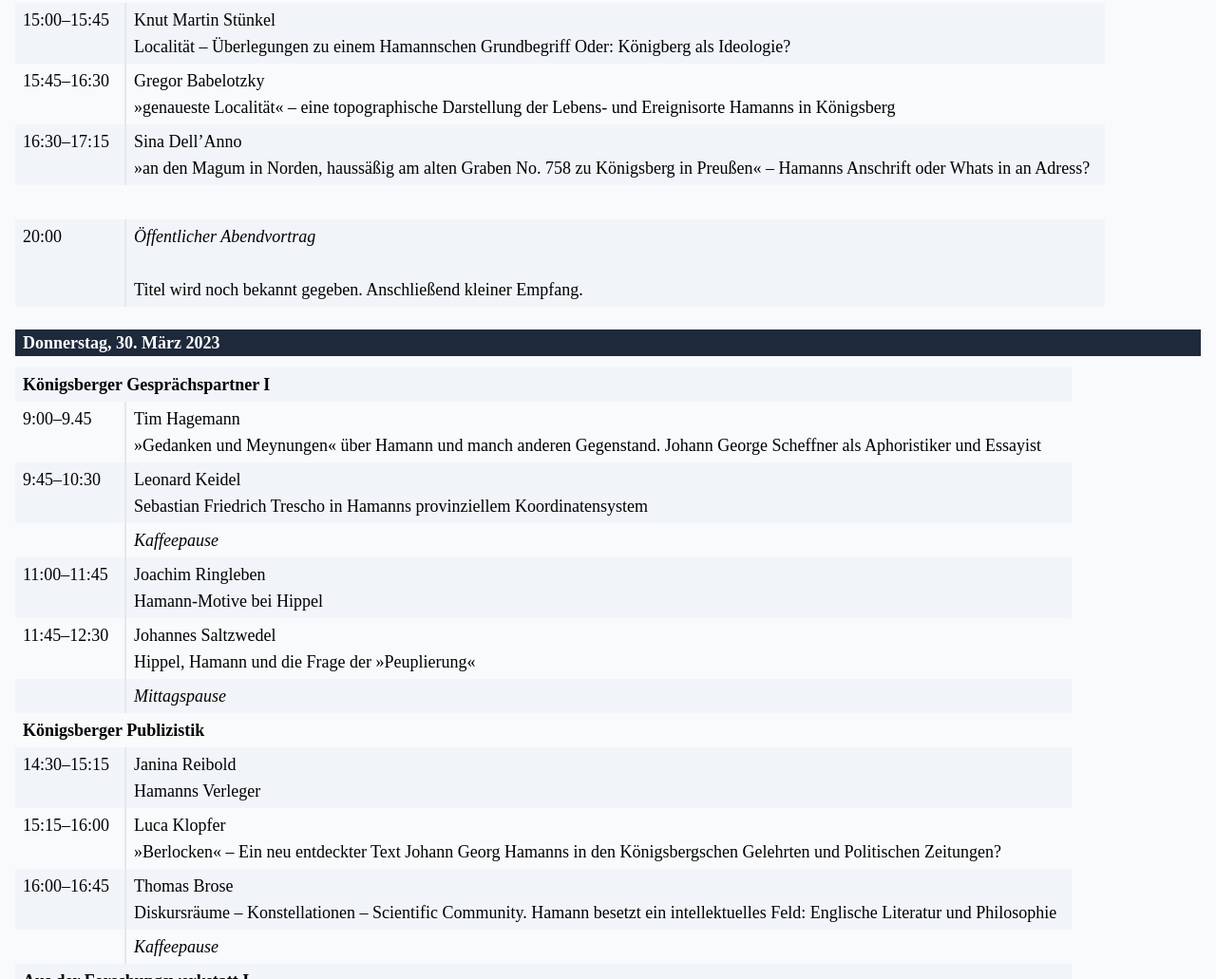
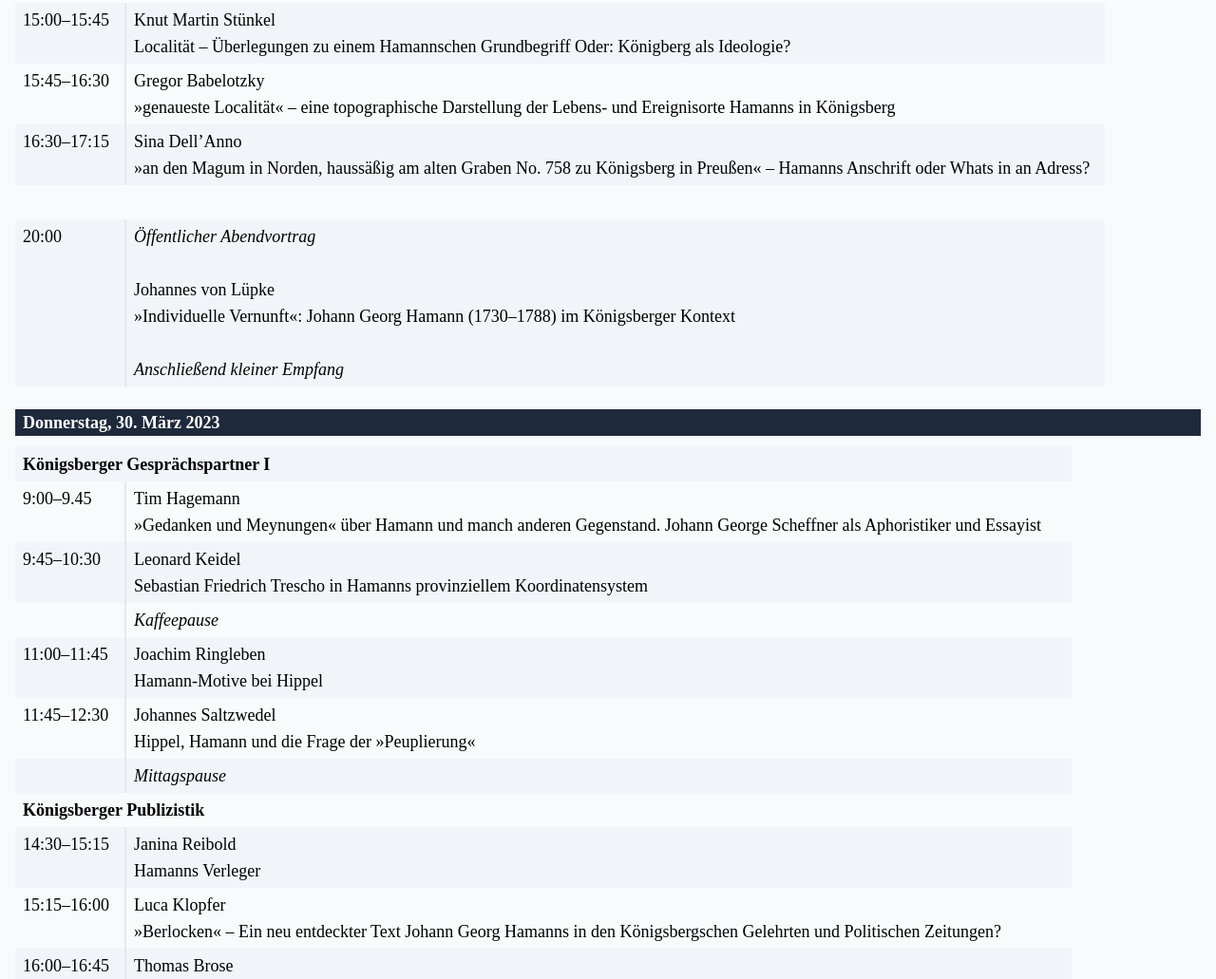
Before and after one commit to Theodor-Springmann-Stiftung/hamann-kolloquium, a website built with Vite: page index.html in a window 1280 px wide. Shown: the part 1258-2289 px from the top of the page at 95% size. Built offline with nearby package versions, Linux system fonts and the light colour scheme; a web font is replaced by a local one.

Commit message:
Tagungsprogramm: Abendvortrag eingefügt

```diff
--- a/index.html
+++ b/index.html
@@ -71,7 +71,8 @@
       <td>20:00</td>
       <td>
         <em>Öffentlicher Abendvortrag</em><br/><br/>
-       Titel wird noch bekannt gegeben. Anschließend kleiner Empfang.
+       Johannes von Lüpke<br/>»Individuelle Vernunft«: Johann Georg Hamann (1730–1788) im Königsberger Kontext<br/><br/>
+	   <em>Anschließend kleiner Empfang</em>
       </td>
       </tr>
          </table>
```
